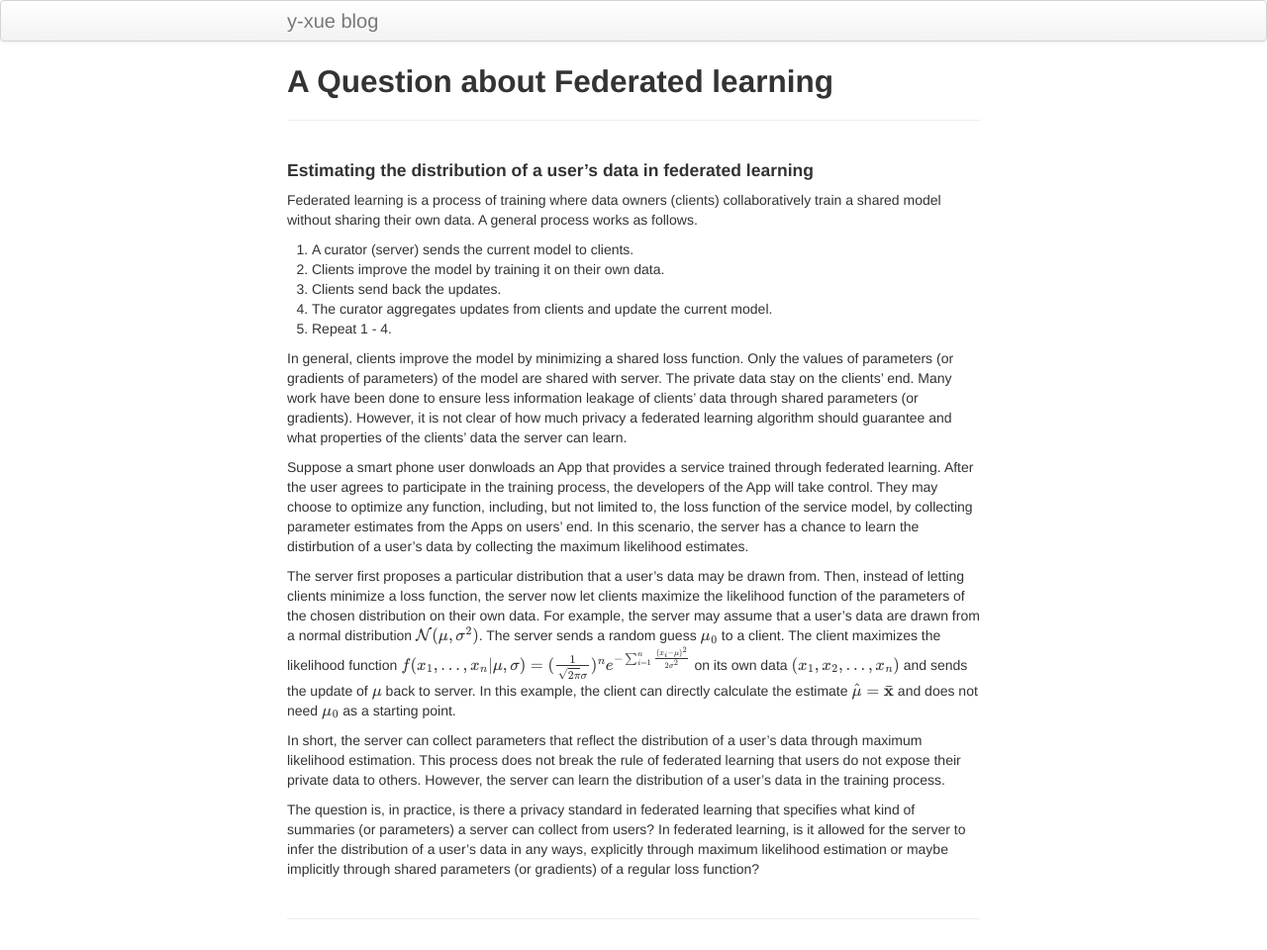
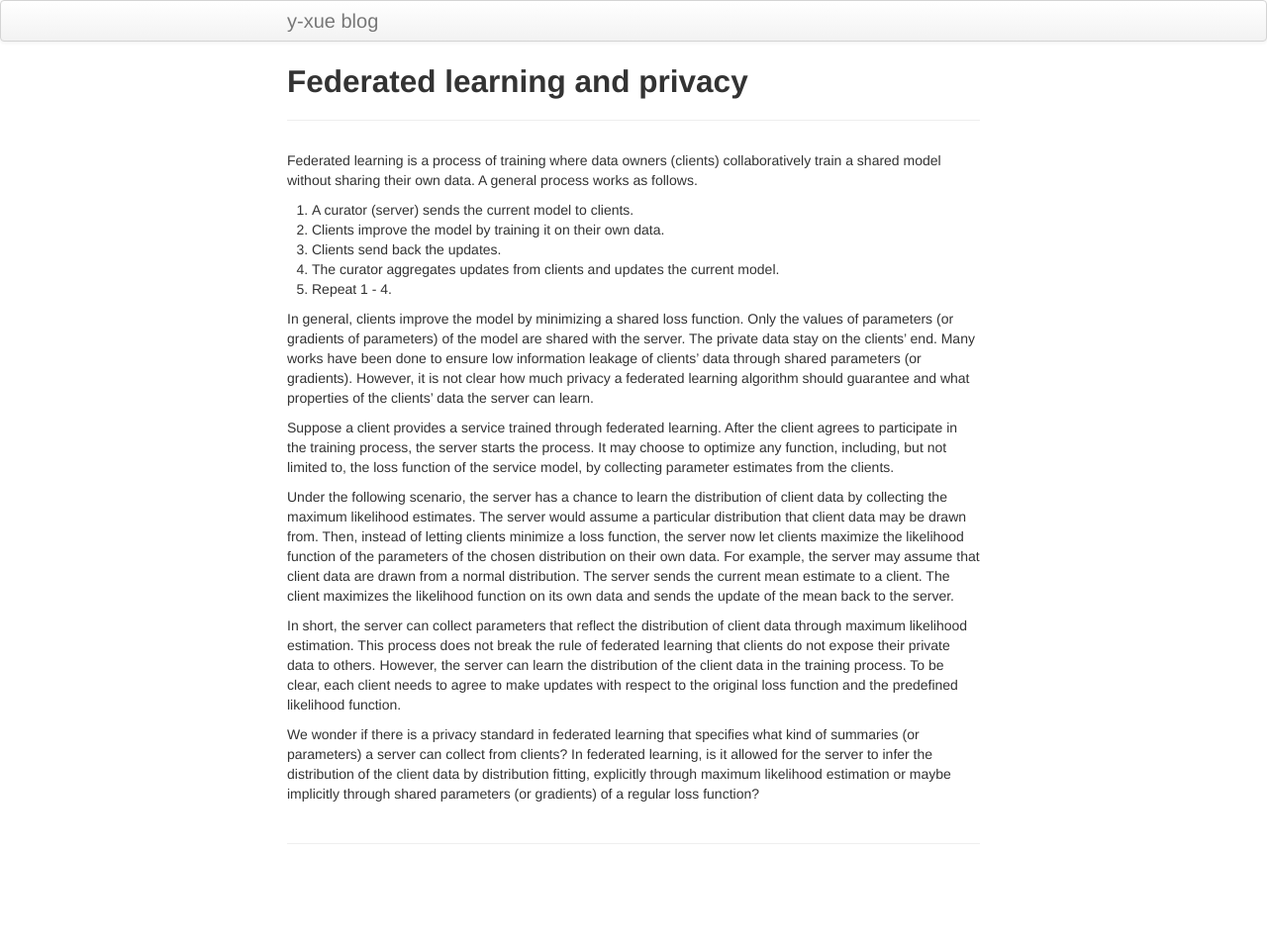
Before and after one commit to y-xue/blog, a Jekyll site: the page built from pages/federated_learning.md, in a window 1280 px wide. Shown: the whole page at 99% size. Built offline with Jekyll 4.4.1, drawn with Linux system fonts in a browser that asks for light colours; formulas are drawn with MathJax 3; after the commit the page ends 900 px from its top, so only the background shows below that.

Commit message:
federated learning and privacy

```diff
--- a/pages/federated_learning.md
+++ b/pages/federated_learning.md
@@ -1,24 +1,22 @@
 ---
 layout: page
-title: A Question about Federated learning
+title: Federated learning and privacy
 ---
-
-#### Estimating the distribution of a user's data in federated learning
 
 Federated learning is a process of training where data owners (clients) collaboratively train a shared model without sharing their own data. A general process works as follows.
 
 1. A curator (server) sends the current model to clients.
 2. Clients improve the model by training it on their own data.
 3. Clients send back the updates.
-4. The curator aggregates updates from clients and update the current model.
+4. The curator aggregates updates from clients and updates the current model.
 5. Repeat 1 - 4.
 
-In general, clients improve the model by minimizing a shared loss function. Only the values of parameters (or gradients of parameters) of the model are shared with server. The private data stay on the clients' end. Many work have been done to ensure less information leakage of clients' data through shared parameters (or gradients). However, it is not clear of how much privacy a federated learning algorithm should guarantee and what properties of the clients' data the server can learn.
+In general, clients improve the model by minimizing a shared loss function. Only the values of parameters (or gradients of parameters) of the model are shared with the server. The private data stay on the clients' end. Many works have been done to ensure low information leakage of clients' data through shared parameters (or gradients). However, it is not clear how much privacy a federated learning algorithm should guarantee and what properties of the clients' data the server can learn.
 
-Suppose a smart phone user donwloads an App that provides a service trained through federated learning. After the user agrees to participate in the training process, the developers of the App will take control. They may choose to optimize any function, including, but not limited to, the loss function of the service model, by collecting parameter estimates from the Apps on users' end. In this scenario, the server has a chance to learn the distirbution of a user's data by collecting the maximum likelihood estimates.
+Suppose a client provides a service trained through federated learning. After the client agrees to participate in the training process, the server starts the process. It may choose to optimize any function, including, but not limited to, the loss function of the service model, by collecting parameter estimates from the clients.
 
-The server first proposes a particular distribution that a user's data may be drawn from. Then, instead of letting clients minimize a loss function, the server now let clients maximize the likelihood function of the parameters of the chosen distribution on their own data. For example, the server may assume that a user's data are drawn from a normal distribution \\( \mathcal{N} (\mu,\sigma^2) \\). The server sends a random guess \\( \mu_0 \\) to a client. The client maximizes the likelihood function \\( f(x_1,...,x_n\|\mu,\sigma) = (\frac{1}{\sqrt{2 \pi} \sigma})^n e^{-\sum_{i=1}^{n} \frac{(x_i - \mu)^2}{2 \sigma^2}} \\) on its own data \\( (x_1,x_2,...,x_n) \\) and sends the update of \\( \mu \\) back to server. In this example, the client can directly calculate the estimate \\( \hat{\mu} = \bar{\mathbf{x}} \\) and does not need \\( \mu_0 \\) as a starting point.
+Under the following scenario, the server has a chance to learn the distribution of client data by collecting the maximum likelihood estimates. The server would assume a particular distribution that client data may be drawn from. Then, instead of letting clients minimize a loss function, the server now let clients maximize the likelihood function of the parameters of the chosen distribution on their own data. For example, the server may assume that client data are drawn from a normal distribution. The server sends the current mean estimate to a client. The client maximizes the likelihood function on its own data and sends the update of the mean back to the server.
 
-In short, the server can collect parameters that reflect the distribution of a user's data through maximum likelihood estimation. This process does not break the rule of federated learning that users do not expose their private data to others. However, the server can learn the distribution of a user's data in the training process.
+In short, the server can collect parameters that reflect the distribution of client data through maximum likelihood estimation. This process does not break the rule of federated learning that clients do not expose their private data to others. However, the server can learn the distribution of the client data in the training process. To be clear, each client needs to agree to make updates with respect to the original loss function and the predefined likelihood function.
 
-The question is, in practice, is there a  privacy standard in federated learning that specifies what kind of summaries (or parameters) a server can collect from users? In federated learning, is it allowed for the server to infer the distribution of a user’s data in any ways, explicitly through maximum likelihood estimation or maybe implicitly through shared parameters (or gradients) of a regular loss function?
+We wonder if there is a privacy standard in federated learning that specifies what kind of summaries (or parameters) a server can collect from clients? In federated learning, is it allowed for the server to infer the distribution of the client data by distribution fitting, explicitly through maximum likelihood estimation or maybe implicitly through shared parameters (or gradients) of a regular loss function?
```
Also changed, not shown: index.md (+1 -4 lines).
